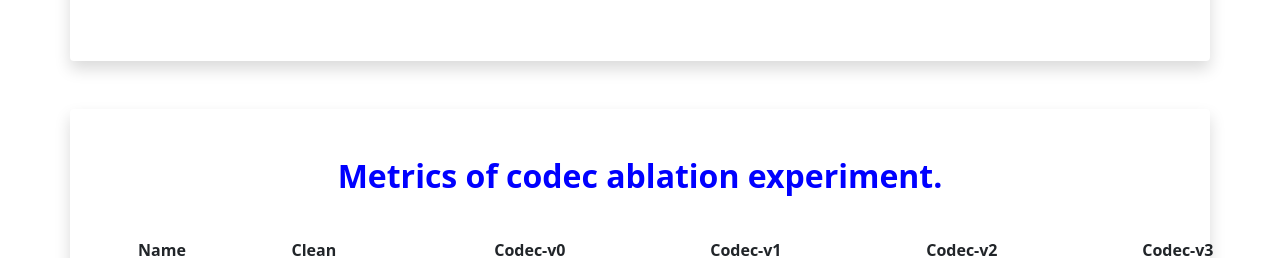
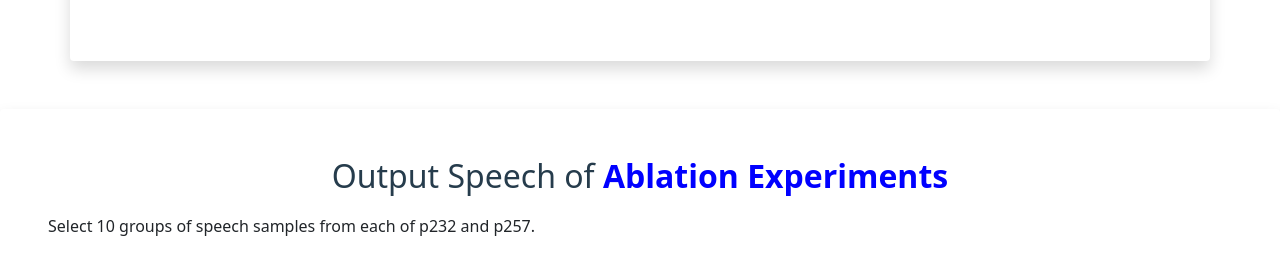
Before and after one commit to SVCODEC/Diffcodec.github.io, a plain HTML site: page index.html in a window 1280 px wide. Shown: the part 2738-2996 px from the top of the page. Drawn offline with nearby package versions, Linux system fonts and the light colour scheme.

Commit message:
Update index.html

```diff
--- a/index.html
+++ b/index.html
@@ -63,7 +63,7 @@
 			  text-align: justify;
 		  }
 		  .custom-container {
-			  max-width: 2000px !important; /* 自定义宽度 */
+			  max-width: 1800px !important; /* 自定义宽度 */
 			  width: 100%;
 			  margin: 0 auto; /* 居中容器 */
 			  padding-left: 15px; /* 保留左侧内边距，模拟响应式效果 */
@@ -242,19 +242,15 @@
 		</div>
 </div>
 
-<div class="container pt-5 mt-5 shadow p-5 mb-5 bg-white rounded">
-	<h2 style="text-align: center;"><span>Metrics of codec ablation experiment.</h2>
-		<div class="table-responsive pt-3" tabindex="0">
-			<table class="table table-hover pt-2">
 
 
-<!-- <div class="custom-container pt-5 mt-5 shadow p-5 mb-5 bg-white rounded">
+<div class="custom-container pt-5 mt-5 shadow p-5 mb-5 bg-white rounded">
 	<h2 style="text-align: center;"> Output Speech of <span>Ablation Experiments</span> </h2>
 	Select 10 groups of speech samples from each of p232 and p257.
 		<div class="table-responsive pt-3" tabindex="0">
 			<table class="table table-hover pt-2">
 
-<div class="custom-container2 pt-5 mt-5 shadow p-5 mb-5 bg-white rounded">
+<!-- <div class="custom-container2 pt-5 mt-5 shadow p-5 mb-5 bg-white rounded">
 	<h2 style="text-align: center;"> Output Speech of <span>Ablation Experiments</span> </h2>
 	Randomly select 10 groups of speech samples from each of p232 and p257.
 		<div class="table-responsive pt-3" tabindex="0">
```
